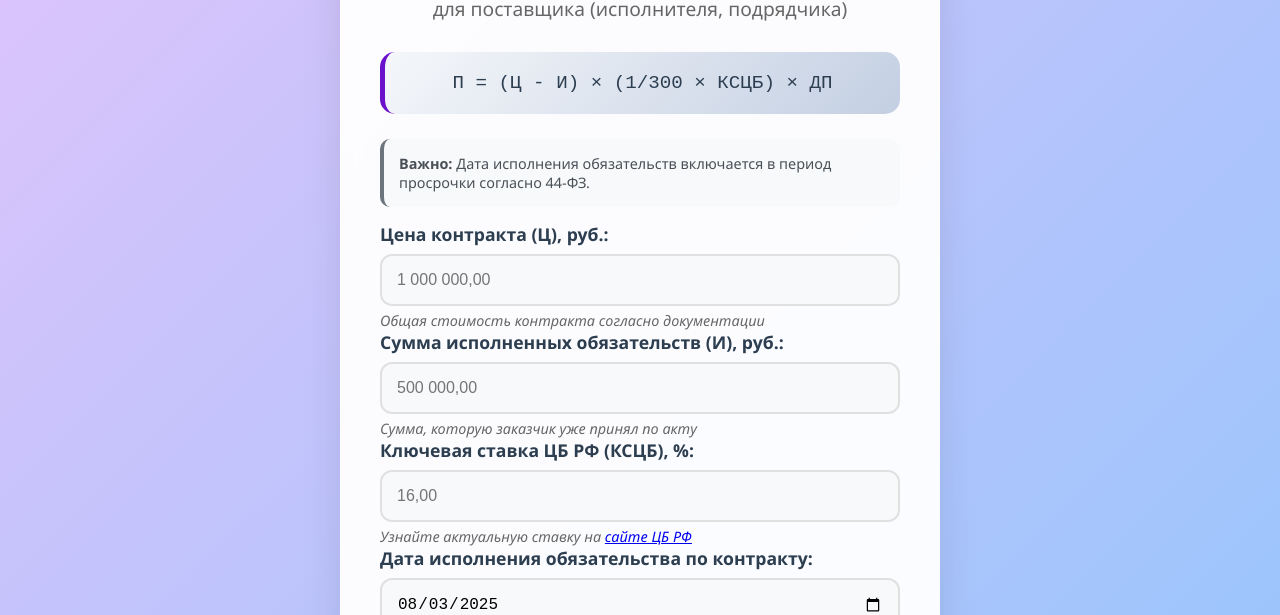
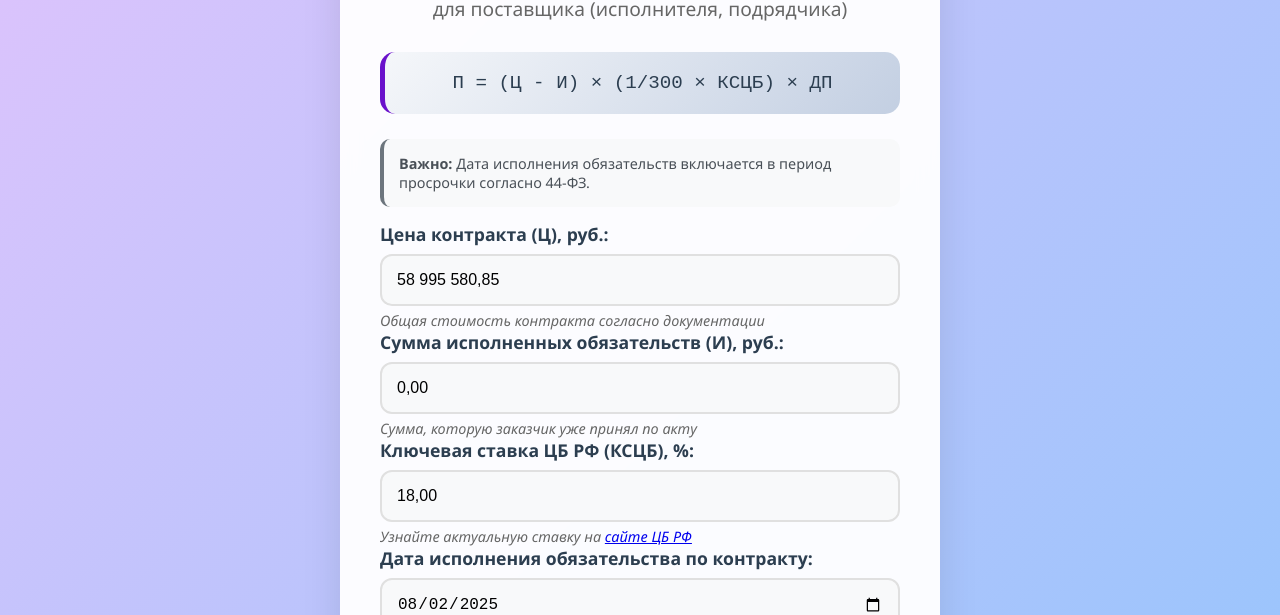
Before and after one commit to meledych1111-ux/44-fzkalculyator, a plain HTML site: page index.html in a window 1280 px wide. Shown: the part 185-800 px from the top of the page. Drawn offline with Linux system fonts and the light colour scheme.

Commit message:
Update index.html

```diff
--- a/index.html
+++ b/index.html
@@ -212,15 +212,15 @@
 
         <div class="input-group">
             <label for="contractPrice">Цена контракта (Ц), руб.:</label>
-            <input type="text" id="contractPrice" inputmode="decimal" placeholder="1 000 000,00" required>
+            <input type="text" id="contractPrice" inputmode="decimal" placeholder="58 995 580,85" required>
             <p class="hint">Общая стоимость контракта согласно документации</p>
 
             <label for="executedAmount">Сумма исполненных обязательств (И), руб.:</label>
-            <input type="text" id="executedAmount" inputmode="decimal" placeholder="500 000,00" required>
+            <input type="text" id="executedAmount" inputmode="decimal" placeholder="0,00" required>
             <p class="hint">Сумма, которую заказчик уже принял по акту</p>
 
             <label for="keyRate">Ключевая ставка ЦБ РФ (КСЦБ), %:</label>
-            <input type="text" id="keyRate" inputmode="decimal" placeholder="16,00" required>
+            <input type="text" id="keyRate" inputmode="decimal" placeholder="18,00" required>
             <p class="hint">Узнайте актуальную ставку на <a href="https://cbr.ru/" target="_blank">сайте ЦБ РФ</a></p>
 
             <div class="warning" id="warning">
@@ -278,7 +278,8 @@
         }
 
         function preciseMultiply(a, b) {
-            return Math.round(a * b * 100) / 100;
+            // Точное умножение с округлением до копеек
+            return Math.round((a * b) * 100) / 100;
         }
 
         function calculateDays() {
@@ -294,7 +295,7 @@
                 return 0;
             }
 
-            // ИСПРАВЛЕННЫЙ РАСЧЕТ: Дата исполнения ВКЛЮЧАЕТСЯ в период просрочки
+            // Расчет дней просрочки: дата исполнения включается
             const timeDiff = actualDate - dueDate;
             const daysDiff = Math.max(0, Math.floor(timeDiff / (1000 * 60 * 60 * 24)) + 1);
 
@@ -338,10 +339,10 @@
                 warning.style.display = 'block';
             }
 
-            // Точный расчет
-            const base = C - I;
-            const dailyRate = preciseMultiply(base, KS / 100 / 300);
-            const penalty = preciseMultiply(dailyRate, DP);
+            // Точный расчет по формуле: (Ц-И) × (1/300 × КСЦБ) × ДП
+            const base = C - I; // (Ц-И)
+            const dailyRate = (KS / 100) / 300; // (1/300 × КСЦБ)
+            const penalty = preciseMultiply(preciseMultiply(base, dailyRate), DP);
 
             // Форматируем вывод
             document.getElementById('inputData').innerHTML = `
@@ -355,7 +356,7 @@
             document.getElementById('calculationFormula').innerHTML = `
                 <b>П = (Ц - И) × (1/300 × КСЦБ) × ДП</b><br>
                 <b>П = (${formatMoney(C)} - ${formatMoney(I)}) × (1/300 × ${KS}%) × ${DP}</b><br>
-                <b>П = ${formatMoney(base)} × ${(KS/100/300).toFixed(7)} × ${DP}</b>
+                <b>П = ${formatMoney(base)} × ${dailyRate.toFixed(7)} × ${DP}</b>
             `;
 
             document.getElementById('penaltyResult').innerHTML = `${formatMoney(penalty)} руб.`;
@@ -380,14 +381,20 @@
         document.getElementById('dueDate').addEventListener('change', calculateDays);
         document.getElementById('actualDate').addEventListener('change', calculateDays);
 
-        // Установка значений по умолчанию
+        // Установка значений по умолчанию для тестового расчета
         document.addEventListener('DOMContentLoaded', function() {
-            const today = new Date().toISOString().split('T')[0];
-            const thirtyDaysAgo = new Date();
-            thirtyDaysAgo.setDate(thirtyDaysAgo.getDate() - 30);
+            // Устанавливаем тестовые значения
+            document.getElementById('contractPrice').value = '58 995 580,85';
+            document.getElementById('executedAmount').value = '0,00';
+            document.getElementById('keyRate').value = '18,00';
 
-            document.getElementById('actualDate').value = today;
-            document.getElementById('dueDate').value = thirtyDaysAgo.toISOString().split('T')[0];
+            // Устанавливаем даты для 31 дня просрочки
+            const today = new Date();
+            const dueDate = new Date();
+            dueDate.setDate(today.getDate() - 31);
+
+            document.getElementById('actualDate').value = today.toISOString().split('T')[0];
+            document.getElementById('dueDate').value = dueDate.toISOString().split('T')[0];
 
             calculateDays();
         });
```
